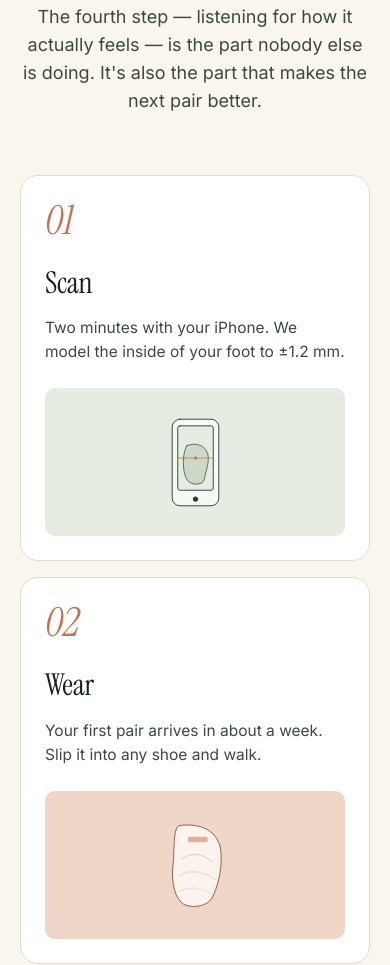
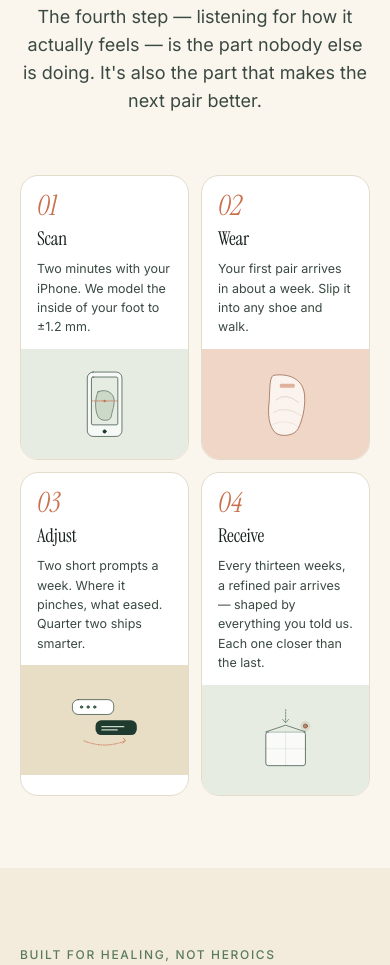
Before and after one commit to BimRoss/braces-for-feet-lander, a plain HTML site: page index.html in a window 390 px wide. Shown: the part 3027-3992 px from the top of the page. Drawn offline with Linux system fonts and the light colour scheme.

Commit message:
Add 4th step (Receive) and 2x2 step grid on tablet + phone
- Desktop: 4-column steps (repeat(4,1fr)) — all four visible side by side
- Tablet/iPad cascade: 2x2 grid (1fr 1fr) — spacious paired cards
- Phone: 2x2 compact tiles — padding:0, content in 16px gutters,
  110px illustration flush at bottom, 28px number, 19px title, 12.5px body
- New "Receive" step: package delivery SVG, sage-soft background,
  explains the quarterly refined pair arriving

Co-Authored-By: Claude Sonnet 4.6 <noreply@anthropic.com>

```diff
--- a/index.html
+++ b/index.html
@@ -313,7 +313,7 @@ section{ position:relative }
 
 /* ---------- how it works ---------- */
 .steps{
-  display:grid; grid-template-columns: repeat(3, 1fr);
+  display:grid; grid-template-columns: repeat(4, 1fr);
   gap:24px;
 }
 .step{
@@ -625,7 +625,7 @@ footer{
 @media (max-width: 1080px){
   .hero-grid{ grid-template-columns:1fr; gap:48px }
   .hero-art{ aspect-ratio: 5/4; max-width:560px; margin:0 auto }
-  .steps{ grid-template-columns:1fr; gap:16px }
+  .steps{ grid-template-columns:1fr 1fr; gap:16px }
   .values{ grid-template-columns:1fr 1fr }
   .value:nth-child(2){ border-right:0 }
   .value:nth-child(1), .value:nth-child(2){ border-bottom:1px solid var(--line) }
@@ -687,9 +687,12 @@ footer{
   .lifecycle{ padding:28px 20px 32px }
   .life-steps{ grid-template-columns:1fr 1fr; gap:20px }
   .life-step h4{ font-size:21px }
-  .step{ padding:24px }
-  .step .num{ font-size:40px }
-  .step .ill{ height:148px }
+  .steps{ gap:12px }
+  .step{ padding:0; overflow:hidden }
+  .step .num{ font-size:28px; margin:16px 16px 4px }
+  .step h3{ font-size:19px; margin:0 16px 6px }
+  .step p{ font-size:12.5px; margin:0 16px 12px; max-width:none }
+  .step .ill{ height:110px; border-radius:0; margin-top:0 }
   .values{ grid-template-columns:1fr }
   .value{ border-right:0; border-bottom:1px solid var(--line) }
   .value:last-child{ border-bottom:0 }
@@ -1012,6 +1015,30 @@ footer{
           </svg>
         </div>
       </article>
+
+      <article class="step">
+        <span class="num">04</span>
+        <h3>Receive</h3>
+        <p>Every thirteen weeks, a refined pair arrives — shaped by everything you told us. Each one closer than the last.</p>
+        <div class="ill">
+          <svg viewBox="0 0 200 200" fill="none" stroke="#1f3a2e" stroke-width="1.6" stroke-linejoin="round" stroke-linecap="round">
+            <!-- delivery arrow from above -->
+            <line x1="100" y1="28" x2="100" y2="58" stroke="#5a7a5e" stroke-width="1.8" stroke-dasharray="4 3"/>
+            <polyline points="93,52 100,60 107,52" stroke="#5a7a5e" stroke-width="1.8" fill="none"/>
+            <!-- box body -->
+            <rect x="52" y="82" width="96" height="82" rx="6" fill="#ffffff" fill-opacity=".8"/>
+            <!-- box lid peak -->
+            <polyline points="52,82 100,66 148,82" fill="#e6ece1" stroke="#1f3a2e" stroke-width="1.4" stroke-linejoin="round"/>
+            <!-- center seam -->
+            <line x1="100" y1="82" x2="100" y2="164" stroke="#1f3a2e" stroke-opacity=".22" stroke-width="1"/>
+            <!-- ribbon band -->
+            <line x1="52" y1="123" x2="148" y2="123" stroke="#1f3a2e" stroke-opacity=".22" stroke-width="1"/>
+            <!-- glow dot — new pair highlight -->
+            <circle cx="148" cy="68" r="5" fill="#c9714e" opacity=".85"/>
+            <circle cx="148" cy="68" r="11" fill="#c9714e" opacity=".15"/>
+          </svg>
+        </div>
+      </article>
     </div>
   </div>
 </section>
```
